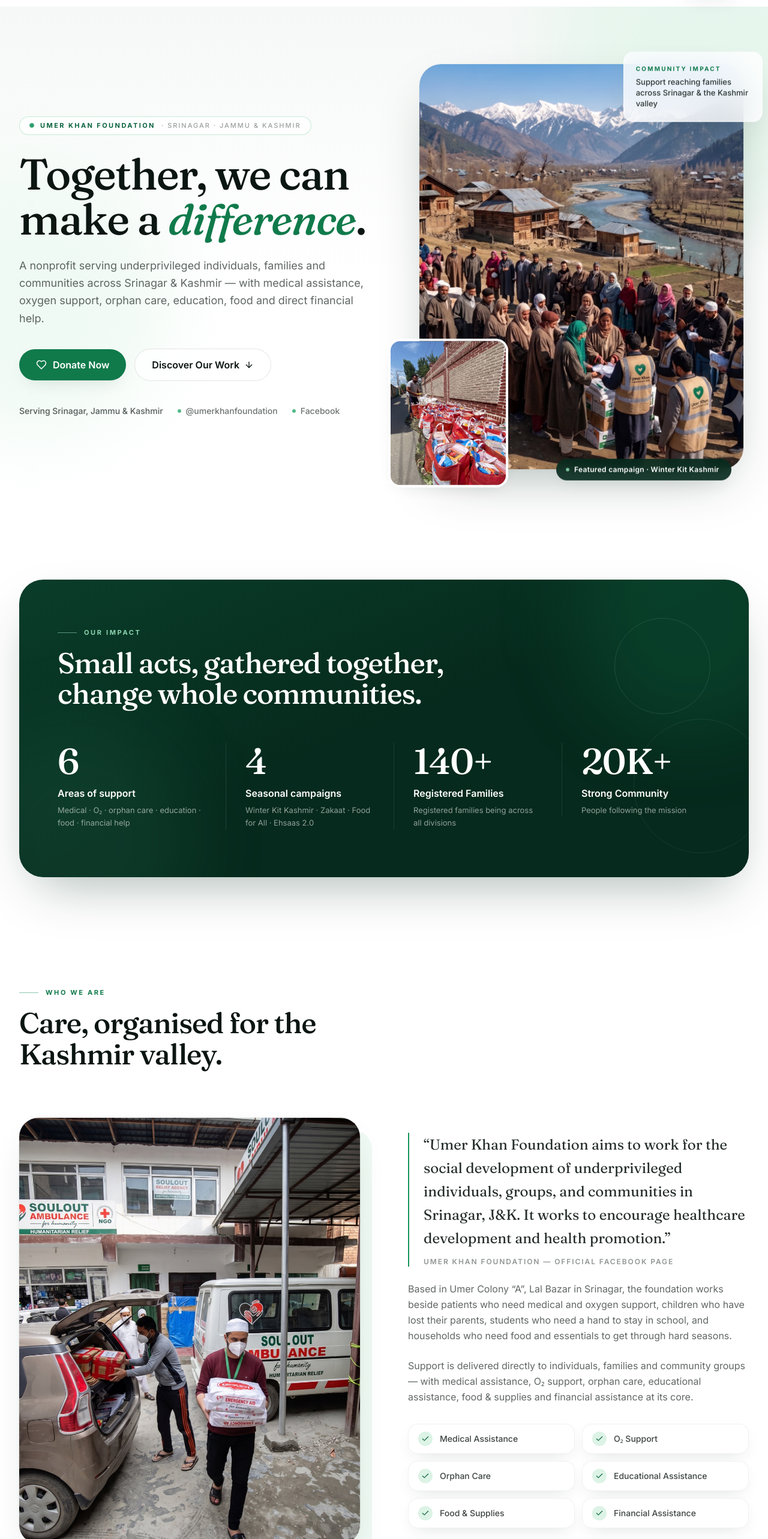
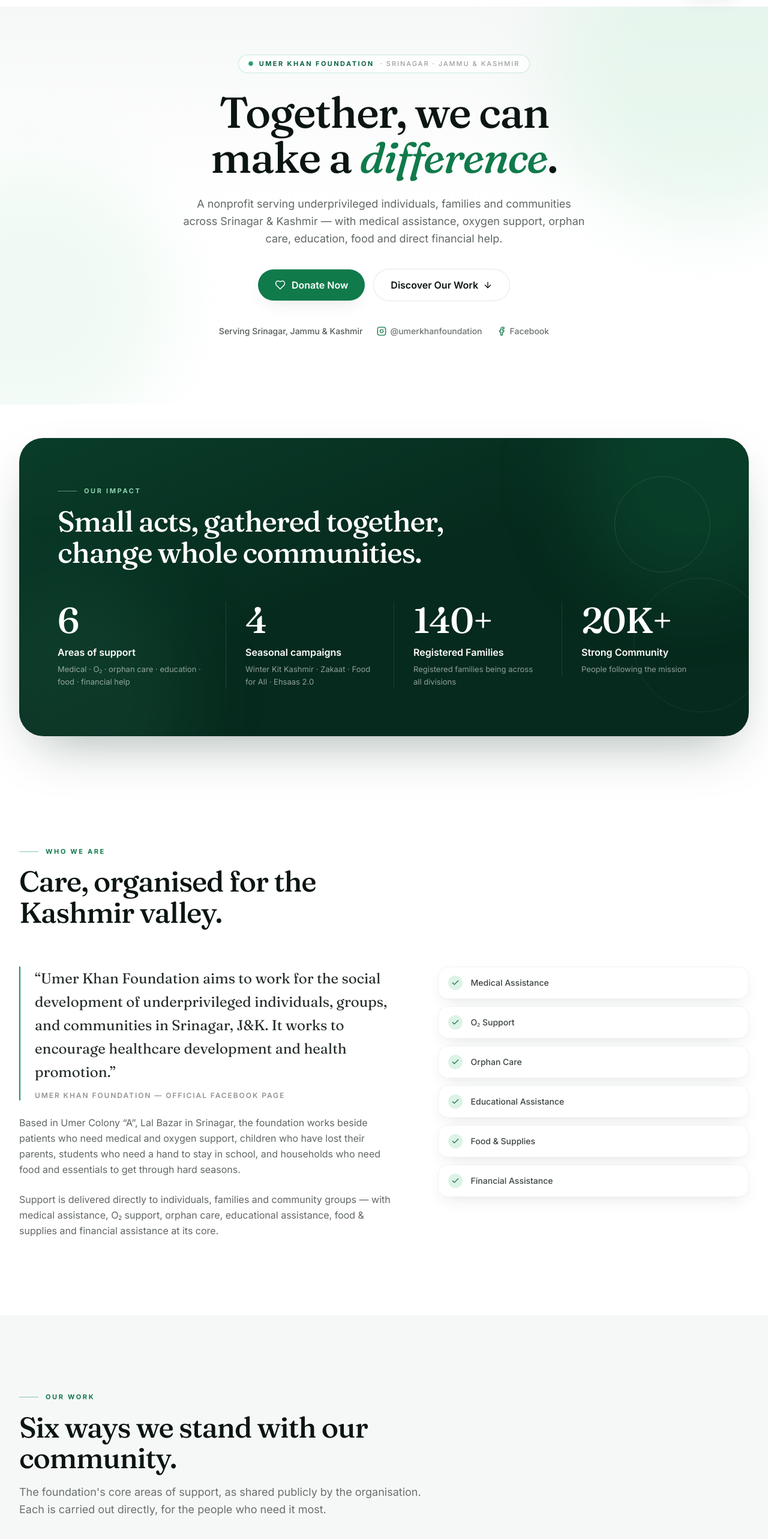
Before and after one commit to zaidqurieshi/umerkhanfoundation-website, a React (Vite) app: page / in a window 1280 px wide. Shown: the part 101-2666 px from the top of the page at 60% size. Built offline with nearby package versions, Linux system fonts and the light colour scheme.

Commit message:
Remove cluttered images from Hero and About, center layout, fix social icons

```diff
--- a/src/components/About.jsx
+++ b/src/components/About.jsx
@@ -14,27 +14,8 @@
       <div className="mx-auto max-w-7xl px-5 sm:px-8">
         <SectionHeading eyebrow={about.eyebrow} title={about.title} id="about-title" />
 
-        {/* Row 1 — image | text */}
-        <div className="mt-14 grid items-center gap-12 lg:mt-20 lg:grid-cols-2 lg:gap-20">
-          <Reveal className="relative">
-            <div
-              className="absolute -bottom-5 -right-5 h-full w-full rounded-[2rem] bg-brand-50"
-              aria-hidden="true"
-            />
-            <div className="relative overflow-hidden rounded-[2rem] shadow-soft ring-1 ring-black/5">
-              <img
-                src={about.imageA.src}
-                alt={about.imageA.alt}
-                width={1073}
-                height={1600}
-                loading="lazy"
-                decoding="async"
-                className="aspect-[4/5] w-full object-cover transition-transform duration-700 hover:scale-[1.03]"
-              />
-            </div>
-          </Reveal>
-
-          <Reveal delay={0.1}>
+        <div className="mt-12 grid items-start gap-10 lg:mt-16 lg:grid-cols-[1.1fr_0.9fr] lg:gap-16">
+          <Reveal>
             <figure className="border-l-2 border-brand-500 pl-6">
               <blockquote className="font-display text-xl font-normal leading-relaxed text-ink/90 sm:text-2xl">
                 “{about.quote}”
@@ -49,12 +30,14 @@
                 {p}
               </p>
             ))}
+          </Reveal>
 
-            <ul className="mt-8 grid grid-cols-1 gap-3 sm:grid-cols-2">
+          <Reveal delay={0.1}>
+            <ul className="grid grid-cols-1 gap-3 sm:grid-cols-2 lg:grid-cols-1">
               {about.checklist.map((item) => (
                 <li
                   key={item}
-                  className="flex items-center gap-3 rounded-2xl border border-black/[0.05] bg-white px-4 py-3 shadow-card"
+                  className="flex items-center gap-3.5 rounded-2xl border border-black/[0.05] bg-white px-4 py-3.5 shadow-card"
                 >
                   <span className="inline-flex h-6 w-6 shrink-0 items-center justify-center rounded-full bg-brand-100 text-brand-700">
                     <LuCheck className="h-3.5 w-3.5" aria-hidden="true" />
--- a/src/components/Footer.jsx
+++ b/src/components/Footer.jsx
@@ -29,7 +29,7 @@
                 aria-label="Umer Khan Foundation on Instagram"
                 className="inline-flex h-10 w-10 items-center justify-center rounded-full bg-white/5 text-white/80 ring-1 ring-white/10 transition-all hover:bg-white/10 hover:text-white"
               >
-                <LuInstagram className="h-4.5 w-4.5" aria-hidden="true" />
+                <LuInstagram className="h-5 w-5" aria-hidden="true" />
               </a>
               <a
                 href={org.social.facebook.url}
@@ -38,7 +38,7 @@
                 aria-label="Umer Khan Foundation on Facebook"
                 className="inline-flex h-10 w-10 items-center justify-center rounded-full bg-white/5 text-white/80 ring-1 ring-white/10 transition-all hover:bg-white/10 hover:text-white"
               >
-                <LuFacebook className="h-4.5 w-4.5" aria-hidden="true" />
+                <LuFacebook className="h-5 w-5" aria-hidden="true" />
               </a>
             </div>
           </div>
--- a/src/components/Hero.jsx
+++ b/src/components/Hero.jsx
@@ -1,5 +1,5 @@
 import { motion, useReducedMotion } from "framer-motion"
-import { LuArrowDown, LuHeart } from "react-icons/lu"
+import { LuArrowDown, LuFacebook, LuHeart, LuInstagram } from "react-icons/lu"
 import { hero, org } from "../data/content"
 import { useDonation } from "../context/DonationContext"
 
@@ -25,9 +25,13 @@
         <div className="absolute left-[-14%] top-64 h-[460px] w-[460px] rounded-full bg-brand-50 blur-3xl" />
       </div>
 
-      <div className="mx-auto grid max-w-7xl items-center gap-16 px-5 pb-24 pt-12 sm:px-8 sm:pt-16 lg:grid-cols-[1.05fr_0.95fr] lg:gap-10 lg:pb-32 lg:pt-24">
-        {/* LEFT — copy */}
-        <motion.div variants={container} initial={reduce ? undefined : "hidden"} animate="show">
+      <div className="mx-auto max-w-4xl px-5 pb-20 pt-12 text-center sm:px-8 sm:pt-16 lg:pb-28 lg:pt-20">
+        <motion.div
+          variants={container}
+          initial={reduce ? undefined : "hidden"}
+          animate="show"
+          className="flex flex-col items-center"
+        >
           <motion.div
             variants={item}
             className="inline-flex items-center gap-2.5 rounded-full border border-brand-200/80 bg-white/70 px-4 py-1.5 backdrop-blur"
@@ -50,11 +54,11 @@
             {hero.headlineLine2[2]}
           </motion.h1>
 
-          <motion.p variants={item} className="mt-6 max-w-xl text-base leading-relaxed text-ink/65 sm:text-lg">
+          <motion.p variants={item} className="mt-6 max-w-2xl text-base leading-relaxed text-ink/65 sm:text-lg">
             {hero.description}
           </motion.p>
 
-          <motion.div variants={item} className="mt-9 flex flex-wrap items-center gap-3.5">
+          <motion.div variants={item} className="mt-9 flex flex-wrap items-center justify-center gap-3.5">
             <button
               type="button"
               onClick={openDonation}
@@ -78,92 +82,29 @@
             </a>
           </motion.div>
 
-          <motion.div variants={item} className="mt-10 flex flex-wrap items-center gap-x-6 gap-y-3 text-sm text-ink/50">
+          <motion.div variants={item} className="mt-10 flex flex-wrap items-center justify-center gap-x-6 gap-y-3 text-sm text-ink/50">
             <span className="font-medium text-ink/70">{org.tagline}</span>
             <a
               href={org.social.instagram.url}
               target="_blank"
               rel="noopener noreferrer"
-              className="inline-flex items-center gap-2 font-medium text-ink/60 transition-colors hover:text-brand-700"
+              className="inline-flex items-center gap-1.5 font-medium text-ink/60 transition-colors hover:text-brand-700"
             >
-              <span className="inline-block h-1.5 w-1.5 rounded-full bg-brand-400" aria-hidden="true" />
+              <LuInstagram className="h-4 w-4 text-brand-600" aria-hidden="true" />
               {org.social.instagram.handle}
             </a>
             <a
               href={org.social.facebook.url}
               target="_blank"
               rel="noopener noreferrer"
-              className="inline-flex items-center gap-2 font-medium text-ink/60 transition-colors hover:text-brand-700"
+              className="inline-flex items-center gap-1.5 font-medium text-ink/60 transition-colors hover:text-brand-700"
             >
-              <span className="inline-block h-1.5 w-1.5 rounded-full bg-brand-400" aria-hidden="true" />
+              <LuFacebook className="h-4 w-4 text-brand-600" aria-hidden="true" />
               Facebook
             </a>
           </motion.div>
         </motion.div>
-
-
-          {/* RIGHT — image composition */}
-          <motion.div
-            initial={reduce ? false : { opacity: 0, scale: 0.96, y: 24 }}
-            animate={{ opacity: 1, scale: 1, y: 0 }}
-            transition={{ duration: 1, delay: 0.25, ease: [0.22, 1, 0.36, 1] }}
-            className="relative mx-auto w-full max-w-[540px]"
-          >
-            <div className="overflow-hidden rounded-[2.25rem] shadow-lift ring-1 ring-black/5">
-              <img
-                src={hero.image.src}
-                alt={hero.image.alt}
-                width={1100}
-                height={1400}
-                loading="eager"
-                fetchPriority="high"
-                decoding="async"
-                className="aspect-[4/5] w-full object-cover"
-              />
-            </div>
-
-            {/* small overlapping photo */}
-            <motion.div
-              animate={reduce ? undefined : { y: [0, -8, 0] }}
-              transition={{ duration: 6, repeat: Infinity, ease: "easeInOut" }}
-              className="absolute -bottom-7 -left-5 hidden w-40 overflow-hidden rounded-2xl shadow-card ring-4 ring-white sm:block lg:-left-12 lg:w-48"
-            >
-              <img
-                src={hero.imageSmall.src}
-                alt={hero.imageSmall.alt}
-                width={520}
-                height={660}
-                loading="lazy"
-                decoding="async"
-                className="aspect-[4/5] w-full object-cover"
-              />
-            </motion.div>
-
-            {/* floating glass impact card */}
-            <motion.div
-              animate={reduce ? undefined : { y: [0, -10, 0] }}
-              transition={{ duration: 7, repeat: Infinity, ease: "easeInOut", delay: 0.6 }}
-              className="absolute -right-3 -top-5 rounded-2xl border border-white/70 bg-white/80 p-4 shadow-soft backdrop-blur-xl sm:-right-8 sm:p-5"
-            >
-              <p className="text-[10px] font-bold uppercase tracking-[0.22em] text-brand-600">
-                {hero.impactCard.label}
-              </p>
-              <p className="mt-1.5 max-w-[190px] text-[13px] font-medium leading-snug text-ink/85">
-                {hero.impactCard.text}
-              </p>
-            </motion.div>
-
-            {/* featured campaign chip */}
-            <motion.div
-              animate={reduce ? undefined : { y: [0, -6, 0] }}
-              transition={{ duration: 5, repeat: Infinity, ease: "easeInOut", delay: 1.1 }}
-              className="absolute -bottom-5 right-5 flex items-center gap-2 rounded-full bg-brand-950/90 py-2.5 pl-4 pr-5 text-white shadow-card backdrop-blur"
-            >
-              <span className="soft-pulse inline-block h-1.5 w-1.5 rounded-full bg-brand-300" aria-hidden="true" />
-              <span className="text-[11px] font-semibold tracking-wide sm:text-xs">{hero.chip.text}</span>
-            </motion.div>
-          </motion.div>
-        </div>
-      </section>
-    )
-  }
+      </div>
+    </section>
+  )
+}
--- a/src/components/Navbar.jsx
+++ b/src/components/Navbar.jsx
@@ -1,6 +1,6 @@
 import { useEffect, useState } from "react"
 import { AnimatePresence, motion, useReducedMotion, useScroll, useSpring } from "framer-motion"
-import { LuArrowUpRight, LuHeart, LuMenu, LuX } from "react-icons/lu"
+import { LuArrowUpRight, LuFacebook, LuHeart, LuInstagram, LuMenu, LuX } from "react-icons/lu"
 import Logo from "./ui/Logo"
 import { navLinks, org } from "../data/content"
 import { useDonation } from "../context/DonationContext"
@@ -163,8 +163,9 @@
                     href={org.social.instagram.url}
                     target="_blank"
                     rel="noopener noreferrer"
-                    className="transition-colors hover:text-brand-700"
+                    className="inline-flex items-center gap-1.5 transition-colors hover:text-brand-700"
                   >
+                    <LuInstagram className="h-4 w-4" aria-hidden="true" />
                     Instagram
                   </a>
                   <span className="h-3 w-px bg-black/10" aria-hidden="true" />
@@ -172,8 +173,9 @@
                     href={org.social.facebook.url}
                     target="_blank"
                     rel="noopener noreferrer"
-                    className="transition-colors hover:text-brand-700"
+                    className="inline-flex items-center gap-1.5 transition-colors hover:text-brand-700"
                   >
+                    <LuFacebook className="h-4 w-4" aria-hidden="true" />
                     Facebook
                   </a>
                 </div>
```
